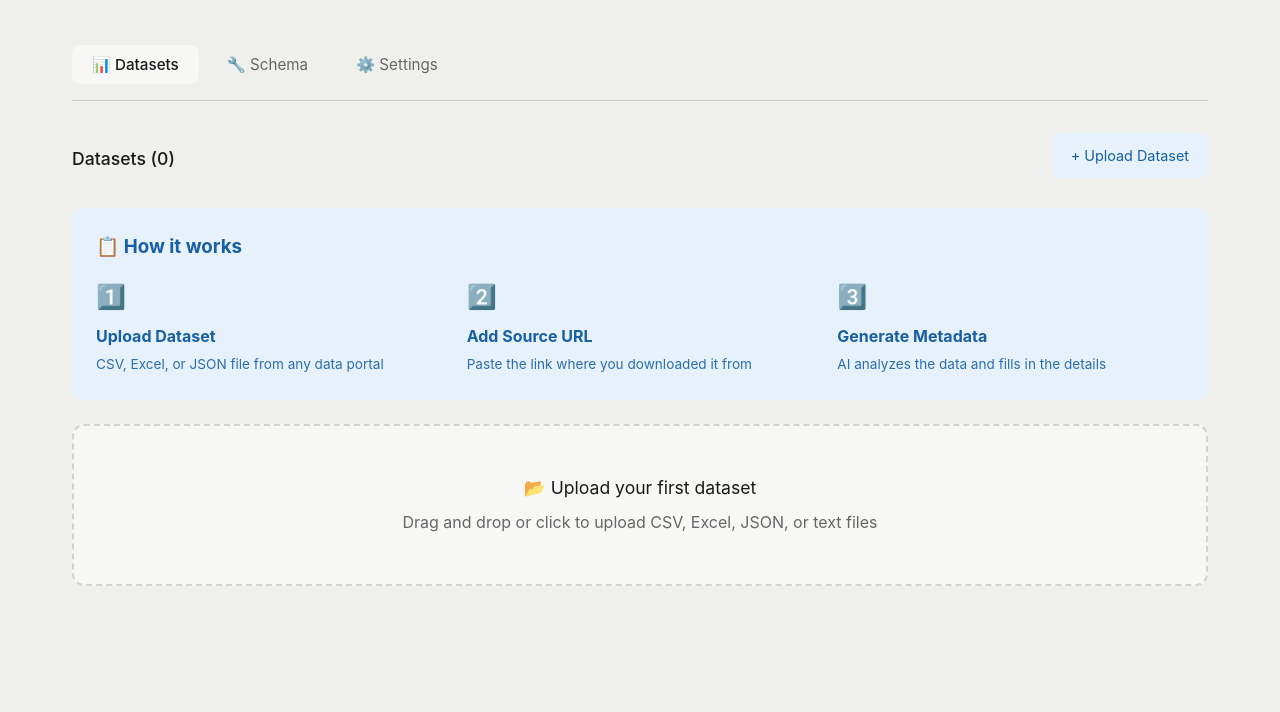
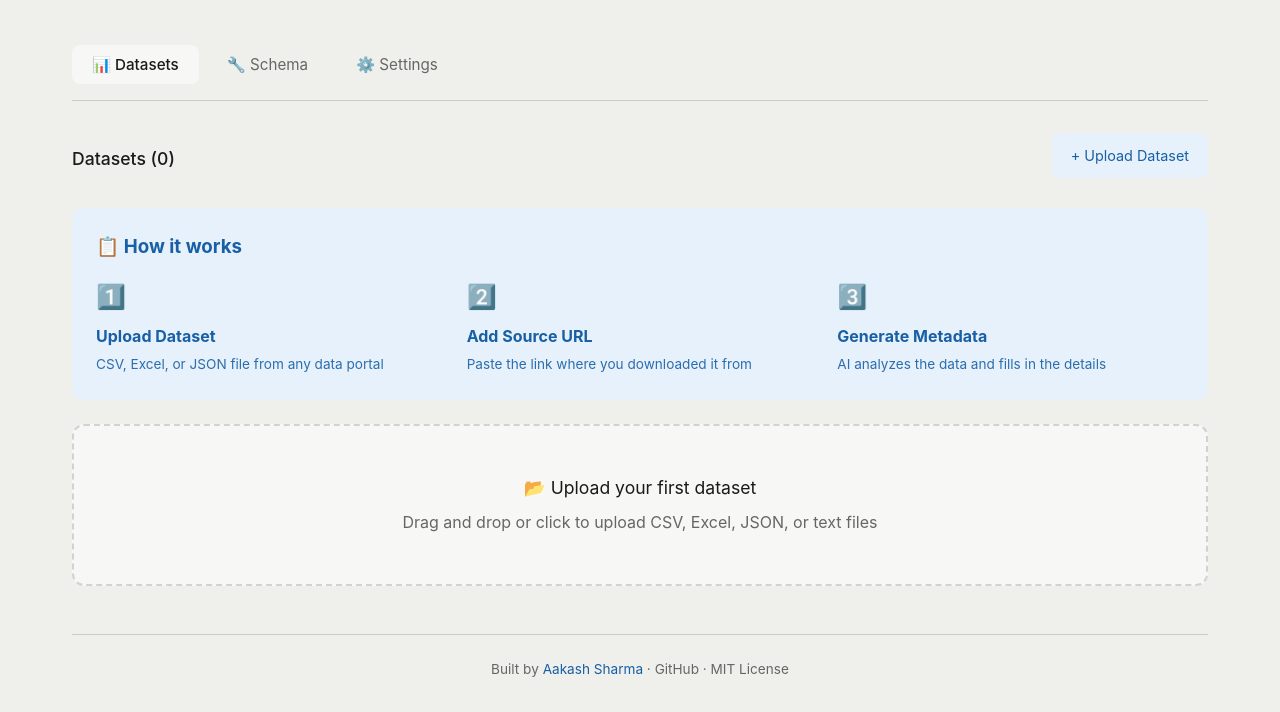
Before and after one commit to aak105/Dataset-Metadata-Enricher, a website: page index.html in a window 1280 px wide. Shown: the part 112-824 px from the top of the page. Before the commit the page ends 800 px from the top, so only its background shows below. Drawn offline with nearby package versions, Linux system fonts and the light colour scheme.

Commit message:
Add credits

```diff
--- a/index.html
+++ b/index.html
@@ -503,6 +503,14 @@
     <div id="app">
       <!-- App renders here -->
     </div>
+
+    <footer style="margin-top: 3rem; padding-top: 1.5rem; border-top: 1px solid var(--color-border-tertiary); text-align: center;">
+      <p style="font-size: 0.85rem; color: var(--color-text-secondary);">
+        Built by <a href="https://www.linkedin.com/in/aakashsharma8a6888131/" target="_blank" rel="noopener" style="color: var(--color-text-info); text-decoration: none;">Aakash Sharma</a> ·
+        <a href="https://github.com/aakashsharma8a6888131/Dataset-Metadata-Augmenter" target="_blank" rel="noopener" style="color: var(--color-text-secondary); text-decoration: none;">GitHub</a> ·
+        MIT License
+      </p>
+    </footer>
   </div>
 
   <!-- Chart.js for statistics visualization -->
@@ -522,9 +530,9 @@
  * A client-side application for cataloging and enriching
  * research datasets with AI-powered metadata extraction.
  *
- * Author: Aakash
+ * Author: Aakash Sharma (https://www.linkedin.com/in/aakashsharma8a6888131/)
  * License: MIT
- * Repository: https://github.com/[username]/Dataset-Metadata-Augmenter
+ * Repository: https://github.com/aakashsharma8a6888131/Dataset-Metadata-Augmenter
  */
 
 const App = (() => {
```
